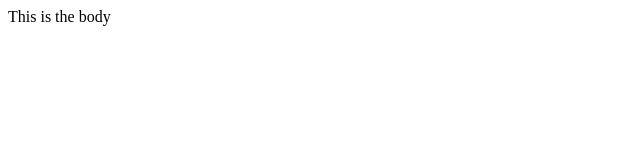
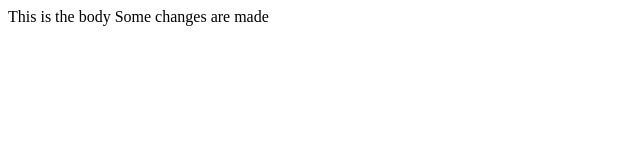
Before and after one commit to NiGabriel/git-labCMUA, a plain HTML site: page index.html in a window 1280 px wide. Shown: the whole page, without its empty margins (0-640 px from the left). Drawn offline with Linux system fonts and the light colour scheme.

Commit message:
Second commit

```diff
--- a/index.html
+++ b/index.html
@@ -2,5 +2,6 @@
     <title>SEC SOFT CLUB (Git and Docker trianing)</title>
     <body>
         This is the body
+        Some changes are made
     </body>
 </html>
```
